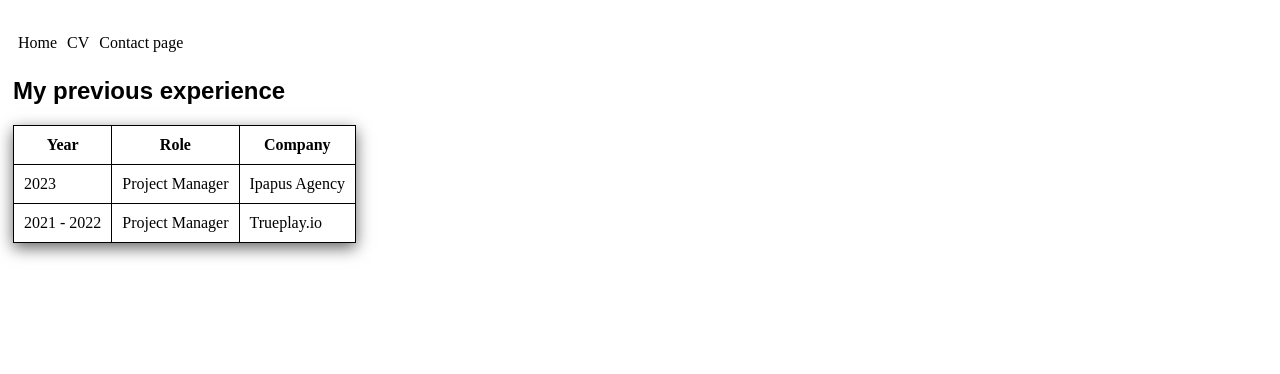
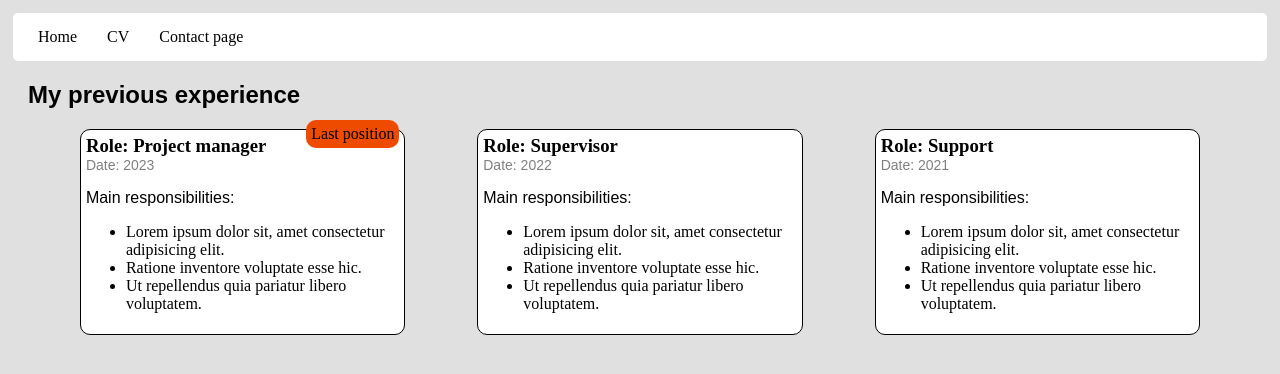
Before and after one commit to Tena99/html-css-practice, a plain HTML site: page cv.html in a window 1280 px wide. Drawn offline with Linux system fonts and the light colour scheme.

Commit message:
Positioning and flexbox practice. Delete table, add cards, changed home page, add assets

```diff
--- a/cv.html
+++ b/cv.html
@@ -17,31 +17,60 @@
       </nav>
     </header>
     <main>
-      <article>
-        <h2>My previous experience</h2>
-        <table>
-          <thead>
-            <tr>
-              <th>Year</th>
-              <th>Role</th>
-              <th>Company</th>
-            </tr>
-          </thead>
-          <tbody>
-            <tr>
-              <td>2023</td>
-              <td>Project Manager</td>
-              <td>Ipapus Agency</td>
-            </tr>
+      <h2 class="title">My previous experience</h2>
 
-            <tr>
-              <td>2021 - 2022</td>
-              <td>Project Manager</td>
-              <td>Trueplay.io</td>
-            </tr>
-          </tbody>
-        </table>
-      </article>
+      <div class="container">
+        <article class="card">
+          <div>
+            <h3 class="card_title">Role: Project manager</h3>
+            <p class="card_date">Date: 2023</p>
+          </div>
+
+          <div>
+            <p>Main responsibilities:</p>
+            <ul>
+              <li>Lorem ipsum dolor sit, amet consectetur adipisicing elit.</li>
+              <li>Ratione inventore voluptate esse hic.</li>
+              <li>Ut repellendus quia pariatur libero voluptatem.</li>
+            </ul>
+          </div>
+          <div class="badge">
+            <h4>Last position</h4>
+          </div>
+        </article>
+
+        <article class="card">
+          <div>
+            <h3 class="card_title">Role: Supervisor</h3>
+            <p class="card_date">Date: 2022</p>
+          </div>
+
+          <div>
+            <p>Main responsibilities:</p>
+            <ul>
+              <li>Lorem ipsum dolor sit, amet consectetur adipisicing elit.</li>
+              <li>Ratione inventore voluptate esse hic.</li>
+              <li>Ut repellendus quia pariatur libero voluptatem.</li>
+            </ul>
+          </div>
+        </article>
+
+        <article class="card">
+          <div>
+            <h3 class="card_title">Role: Support</h3>
+            <p class="card_date">Date: 2021</p>
+          </div>
+
+          <div>
+            <p>Main responsibilities:</p>
+            <ul>
+              <li>Lorem ipsum dolor sit, amet consectetur adipisicing elit.</li>
+              <li>Ratione inventore voluptate esse hic.</li>
+              <li>Ut repellendus quia pariatur libero voluptatem.</li>
+            </ul>
+          </div>
+        </article>
+      </div>
     </main>
   </body>
 </html>
--- a/style.css
+++ b/style.css
@@ -1,5 +1,6 @@
 body {
   padding: 5px;
+  background: #e0e0e0;
 }
 
 h1,
@@ -8,14 +9,22 @@ p {
   font-family: Arial, Helvetica, sans-serif;
 }
 
+header nav {
+  background: white;
+  border-radius: 5px;
+  padding: 10px;
+}
+
 header nav ul {
   list-style: none;
   display: flex;
   padding: 0;
+  margin: 0;
 }
 
 header nav ul li {
   padding: 5px;
+  margin: 0 10px;
 }
 
 header nav ul li a {
@@ -27,19 +36,104 @@ header nav ul li a:hover {
   color: #31b7ff;
 }
 
+.title {
+  margin: 20px 15px;
+}
+
+.profile {
+  display: flex;
+  align-items: center;
+  justify-content: space-between;
+  border: 1px solid white;
+  margin: 10px 0;
+}
+
 .profile_img {
+  padding: 10px;
+  border: 1px solid white;
+  position: relative;
+}
+
+.profile_img img {
   height: 200px;
   border-radius: 50%;
 }
 
-table {
-  border-collapse: collapse;
-  box-shadow: 0px 5px 15px rgba(0, 0, 0, 0.6);
+.emoji {
+  position: absolute;
+  display: flex;
+  background: white;
+  border-radius: 25px;
+  align-items: center;
+  padding: 0px 5px;
+  bottom: 15px;
+  right: 15px;
 }
 
-table tr td,
-table tr th {
+.emoji img {
+  height: 25px;
+  width: 25px;
+}
+
+.emoji p {
+  padding: 10px 5px;
+  margin: 0;
+}
+
+.profile_info {
+  display: flex;
+  flex-direction: column;
+  justify-content: space-between;
+  height: 100%;
+  width: 80%;
+  padding: 15px;
+}
+
+.profile_info_title {
   padding: 10px;
+  margin: 0;
+}
+
+.profile_info_data {
+  padding: 10px;
+  margin: 0;
+}
+
+.container {
+  display: flex;
+  justify-content: space-evenly;
+}
+
+.card {
+  padding: 5px;
+  margin: 0px 5px;
+  background: white;
   border: 1px solid black;
-  table-layout: auto;
+  border-radius: 10px;
+  width: 25%;
+  position: relative;
 }
+
+.card_title,
+.card_date {
+  margin: 0;
+}
+
+.card_date {
+  color: grey;
+  font-size: 14px;
+}
+
+.badge {
+  position: absolute;
+  top: -10px;
+  right: 5px;
+  background: #ee4a00;
+  padding: 5px;
+  border-radius: 10px;
+}
+
+.badge h4 {
+  margin: 0;
+  font-weight: 500;
+}
```
Also changed, not shown: index.html (+32 -4 lines), assets/emoji.jpg (added), assets/profile.jpg (renamed from profile.jpg).
